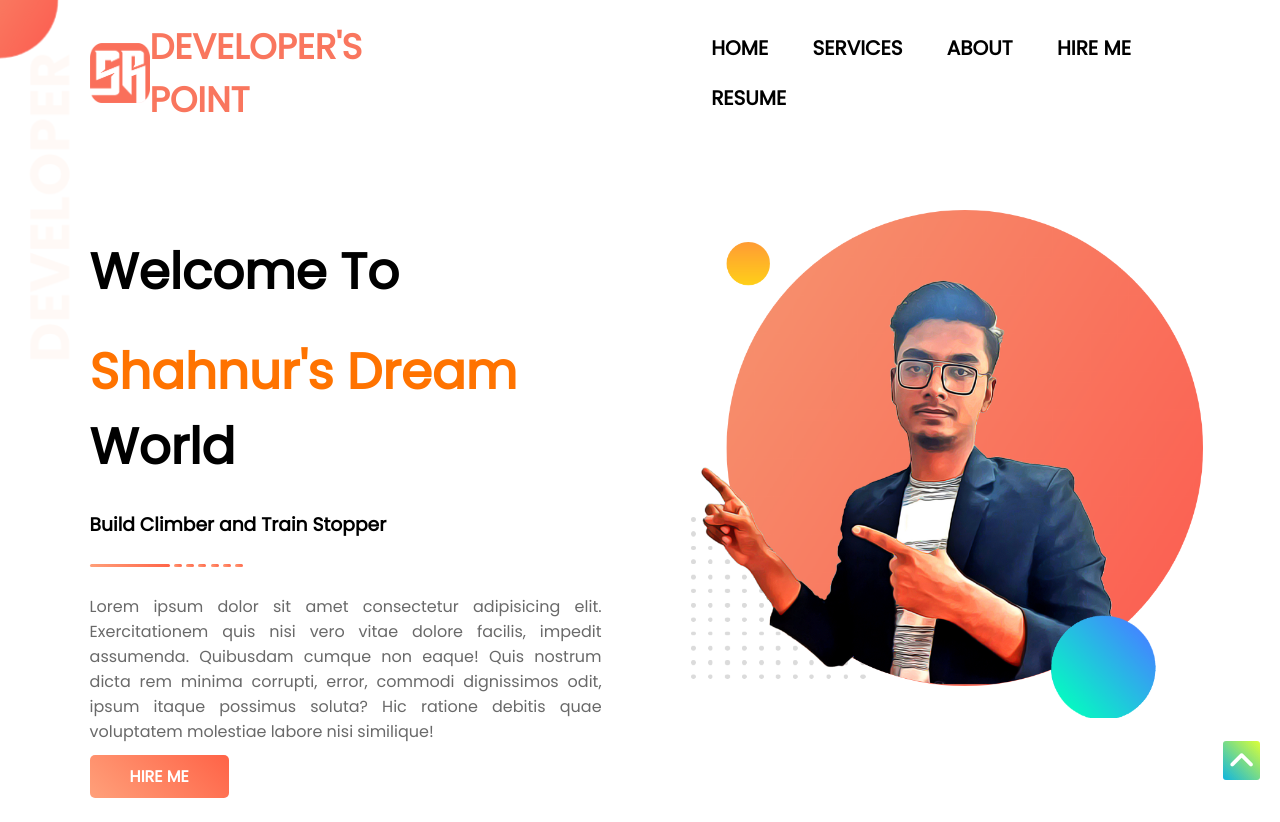
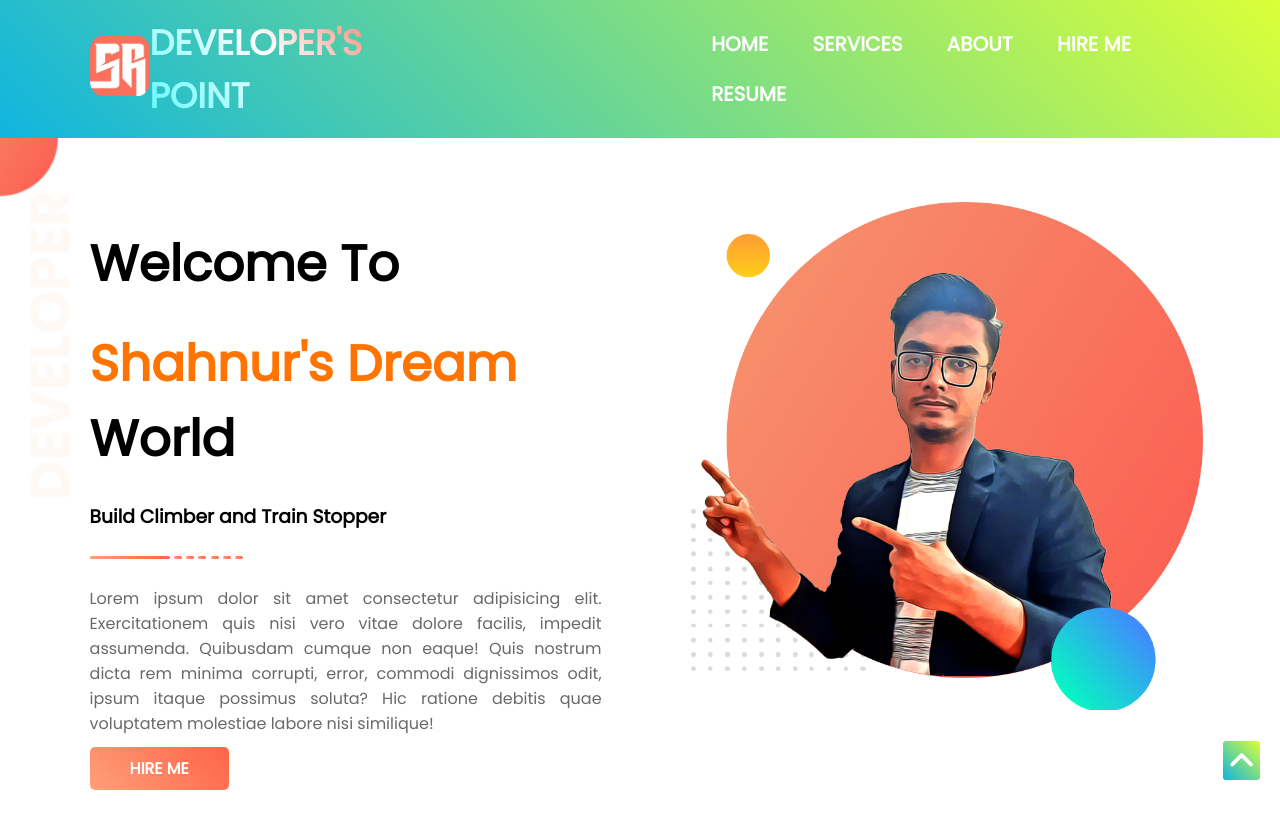
Before and after one commit to shahnuralamraju/my-portfolio-website, a plain HTML site: page index.html in a window 1280 px wide. Shown: the top 822 px of the page. Drawn offline with Linux system fonts and the light colour scheme.

Commit message:
added a header

```diff
--- a/index.html
+++ b/index.html
@@ -8,6 +8,8 @@
     <link rel="preconnect" href="https://fonts.gstatic.com">
     <link href="https://fonts.googleapis.com/css2?family=Poppins&display=swap" rel="stylesheet">
     <script src="https://kit.fontawesome.com/a076d05399.js"></script>
+    <link rel="preconnect" href="https://fonts.gstatic.com">
+
     <link rel="stylesheet" href="style.css">
 </head>
 
@@ -20,11 +22,10 @@
        </a>
    </div>
 
-    <section  class="first_section">
+   <header class="header">
     <nav>
-
-            <img src="images/srnewlogo.png" class="logo">
-            <span class="navclass">DEVELOPER'S POINT</span>
+        <a href="#"><img src="images/srnewlogo.png"  class="logo"></a>
+        <span class="navclass"><a href="#" >DEVELOPER'S POINT</a> </span>
         <ul>
             <li><a href="#home">HOME</a></li>
             <li><a href="">SERVICES</a></li>
@@ -32,7 +33,12 @@
             <li><a href="">HIRE ME</a></li>
             <li><a href="#resume">RESUME</a></li>
         </ul>
+
     </nav>
+   </header>
+
+    <section  class="first_section">
+
         <div class="first_half_width">
             <h1 class="firsth1">Welcome To</h1>
             <h1 class="firsth1"><span class="design">Shahnur's Dream</span> World</h1>
--- a/style.css
+++ b/style.css
@@ -58,20 +58,29 @@ p{
 
 
 /* start nav bar design  */
-
+.header{
+    padding: 8px 0px;
+    background: linear-gradient(45deg, rgb(16, 181, 223), rgba(209, 255, 4, 0.795));
+    /* position: fixed;
+    z-index: 5; */
+}
 nav{
-    width: 86%;
-    margin: auto;
-    padding: 20px 0px;
+    /* width: 86%; */
+    margin: 0% 7%;
+    /* margin: auto; */
+    padding: 8px 0px;
     display: flex;
     align-items: center;
     justify-content: space-between;
+
+
 }
 
 .logo{
     width: 60px;
     height: 60px;
     cursor: pointer;
+
 }
 
 nav ul li{
@@ -82,18 +91,23 @@ nav ul li{
 
 nav ul li a{
     text-decoration: none;
-    color: black;
+    color: rgb(255, 255, 255);
     font-weight: 900;
     font-size: 20px;
     transition: all 0.3s;
 }
 
 .navclass{
+
     margin-right: 24%;
     font-size: 35px;
     font-weight: 900;
-    color: #F9765E;
+    background: linear-gradient(45deg,  #5cfaff,rgb(255, 255, 255), #f55236);
+    -webkit-text-fill-color:transparent;
+    -webkit-background-clip:text ;
+
 }
+
 nav ul li a:hover{
     color:#F9765E ;
 }
@@ -151,10 +165,14 @@ h3{
     padding: 10px 40px;
     font-weight: 700;
     border-radius: 5px;
+    transition: all 0.3s;
 }
 /* End of button anchor tag design  */
 
+.btn:hover{
+    background:linear-gradient(45deg, rgb(16, 181, 223), rgba(209, 255, 4, 0.795)) ;
 
+}
 /* This is the second section design  */
 .second-section{
     background-image: url("images/dream-bg.png");
```
Lines whose indentation alone changed are shown as unchanged.
